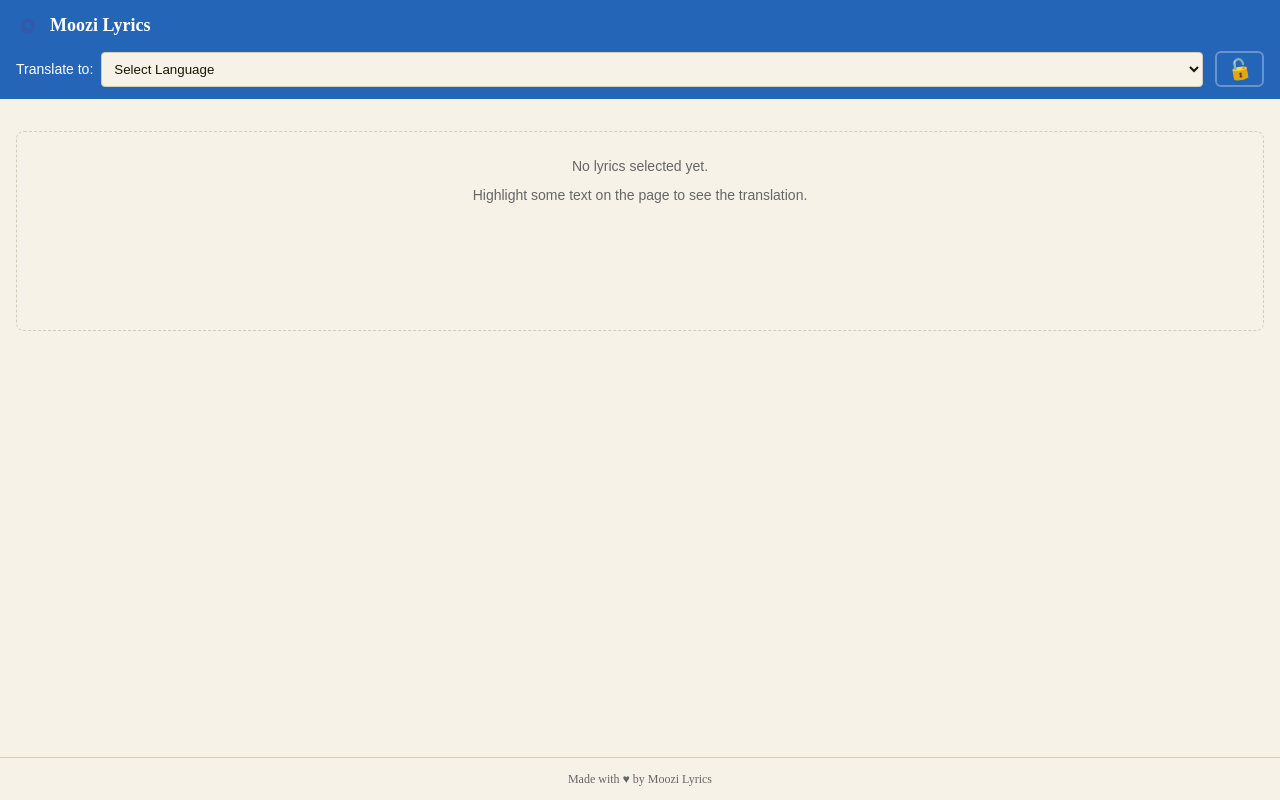
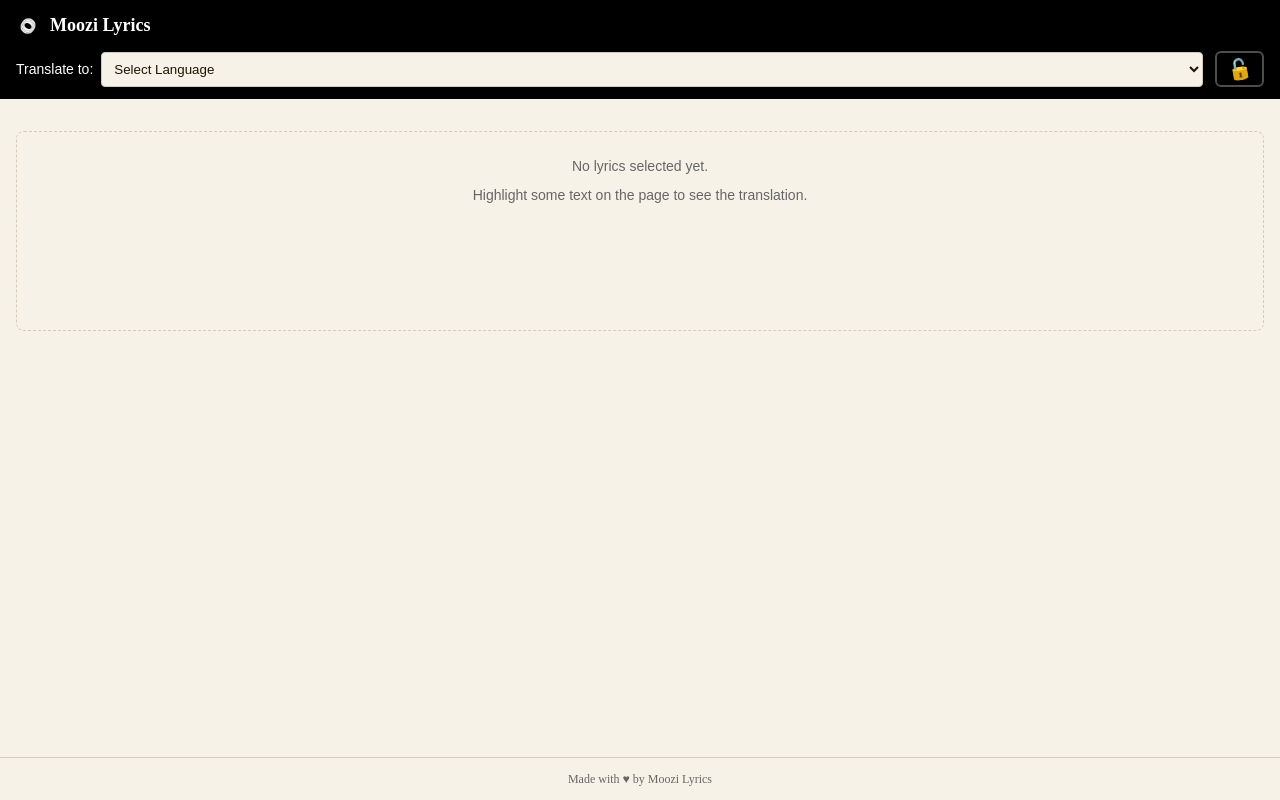
Before and after one commit to ciaraadkins/moozi-lyrics-extension, a browser extension: page side-panel/index.html in a window 1280 px wide. Drawn offline with Linux system fonts and the light colour scheme.

Commit message:
Update primary color scheme from blue to black
- Changed primary color from Moozi blue (#2565b7) to black (#000000)
- Updated light and dark variants to grayscale
- Simplified logo filter for white appearance on black header
- All other colors (orange accent, creamy background) remain unchanged

```diff
--- a/styles/side-panel.css
+++ b/styles/side-panel.css
@@ -1,9 +1,9 @@
 /* Side panel styles for Moozi Lyrics extension */
 
 :root {
-  --primary-color: #2565b7; /* Moozi blue from logo */
-  --primary-light: #3579cf;
-  --primary-dark: #1d5091;
+  --primary-color: #000000; /* Black instead of Moozi blue */
+  --primary-light: #333333;
+  --primary-dark: #000000;
   --secondary-color: #f3eadb; /* Creamy background color */
   --accent-color: #e78f35; /* Orange accent from palette */
   --secondary-accent: #f0a5f0; /* Pink from palette */
@@ -57,7 +57,7 @@ body {
 .logo {
   width: 24px;
   height: 24px;
-  filter: brightness(0) saturate(100%) invert(28%) sepia(75%) saturate(1122%) hue-rotate(196deg) brightness(91%) contrast(89%);
+  filter: brightness(0) saturate(100%) invert(100%);
 }
 
 .moozi-header h1 {
```
